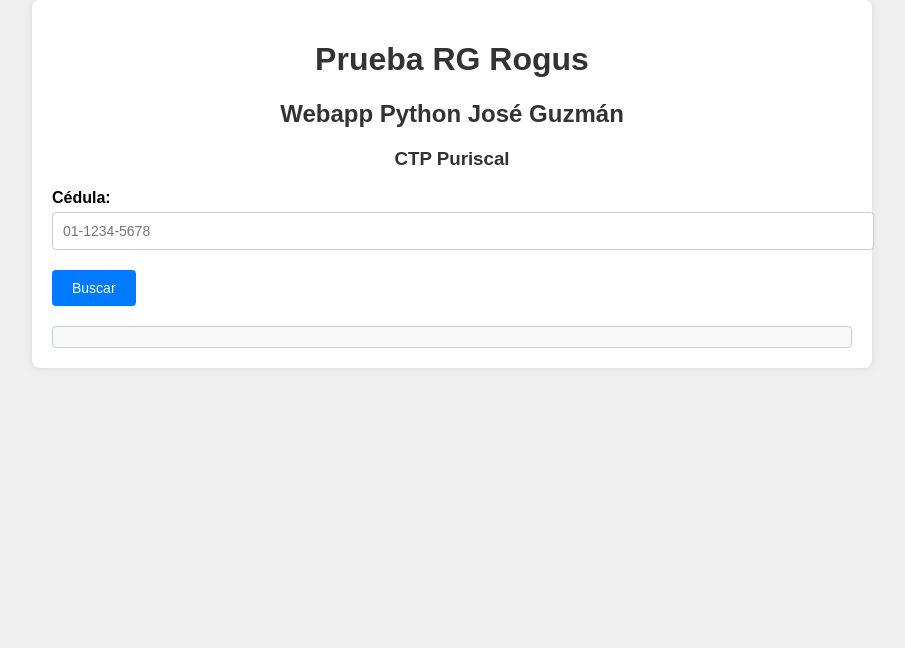
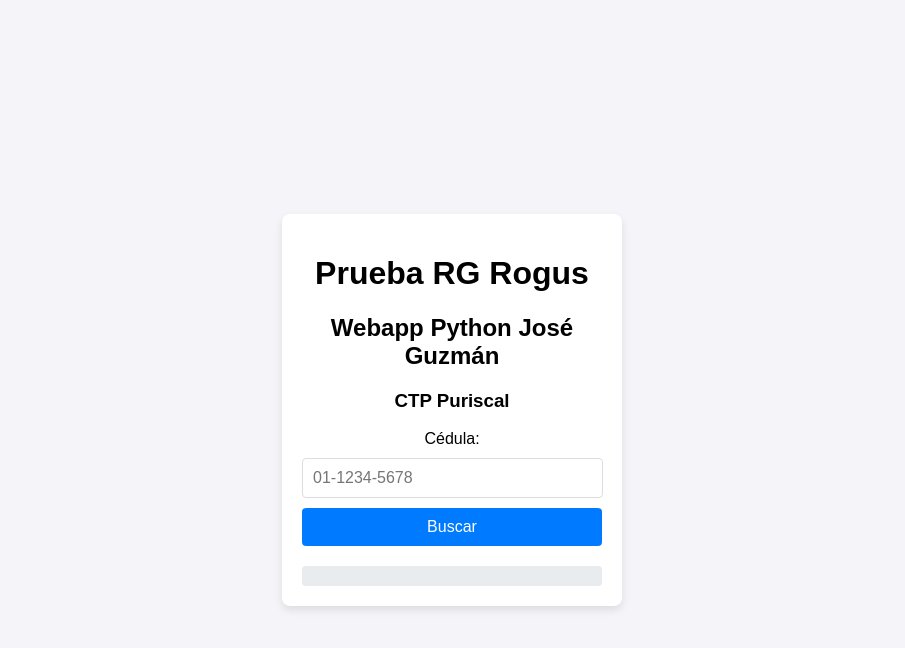
Before and after one commit to jose690/jose690.github.io, a plain HTML site: page index.html in a window 1280 px wide. Shown: the whole page, without its empty margins (188-1093 px from the left). Drawn offline with nearby package versions, Linux system fonts and the light colour scheme.

Commit message:
Add files via upload

```diff
--- a/static/css/style.css
+++ b/static/css/style.css
@@ -1,76 +1,78 @@
-/* Estilos generales */
-
+/* Estilos generales para el cuerpo */
 body {
     font-family: Arial, sans-serif;
+    background-color: #f4f4f9;
     margin: 0;
     padding: 0;
-    background-color: #f0f0f0;
+    display: flex;
+    justify-content: center;
+    align-items: center;
+    height: 100vh;
+    flex-direction: column;
 }
 
+/* Estilo para el contenedor principal */
 .container {
-    max-width: 800px;
-    margin: 0 auto;
+    background-color: #ffffff;
+    border-radius: 8px;
+    box-shadow: 0 4px 8px rgba(0, 0, 0, 0.1);
     padding: 20px;
-    background-color: #fff;
-    border-radius: 8px;
-    box-shadow: 0 0 10px rgba(0,0,0,0.1);
+    width: 300px;
+    text-align: center;
+    margin-top: 20px;
 }
 
-h1, h2, h3 {
-    color: #333;
-    text-align: center;
+/* Estilo para los títulos */
+.title {
+    margin: 10px 0;
+    font-size: 24px;
+    font-weight: bold;
 }
 
-/* Formulario */
-
-.form-group {
-    margin-bottom: 20px;
+.subtitle {
+    margin: 5px 0;
+    font-size: 18px;
+    color: #555;
 }
 
-.form-group label {
-    display: block;
-    font-weight: bold;
-    margin-bottom: 5px;
+/* Estilo para el input de la cédula */
+input[type="text"] {
+    width: 93%;
+    padding: 10px;
+    margin: 10px 0;
+    border: 1px solid #ddd;
+    border-radius: 4px;
+    font-size: 16px;
 }
 
-.form-group input[type="text"],
-.form-group input[type="password"],
-.form-group textarea {
+/* Estilo para el botón de búsqueda */
+button {
     width: 100%;
     padding: 10px;
-    border: 1px solid #ccc;
+    background-color: #007BFF;
+    border: none;
     border-radius: 4px;
-    font-size: 14px;
+    color: white;
+    font-size: 16px;
+    cursor: pointer;
+    transition: background-color 0.3s ease;
 }
 
-.form-group button {
-    padding: 10px 20px;
-    background-color: #007bff;
-    color: #fff;
-    border: none;
-    border-radius: 4px;
-    cursor: pointer;
-    font-size: 14px;
-}
-
-.form-group button:hover {
+/* Cambio de color al pasar el mouse por el botón */
+button:hover {
     background-color: #0056b3;
 }
 
-/* Resultados */
-
-.resultados {
+/* Estilo para el div de resultados */
+#resultado {
     margin-top: 20px;
     padding: 10px;
-    background-color: #f8f9fa;
-    border: 1px solid #ccc;
+    background-color: #e9ecef;
     border-radius: 4px;
 }
 
-.resultados h2 {
-    margin-bottom: 10px;
+/* Estilo para los mensajes de error */
+.error {
+    color: red;
+    font-weight: bold;
 }
-
-.resultados p {
-    margin-bottom: 5px;
-}
```
